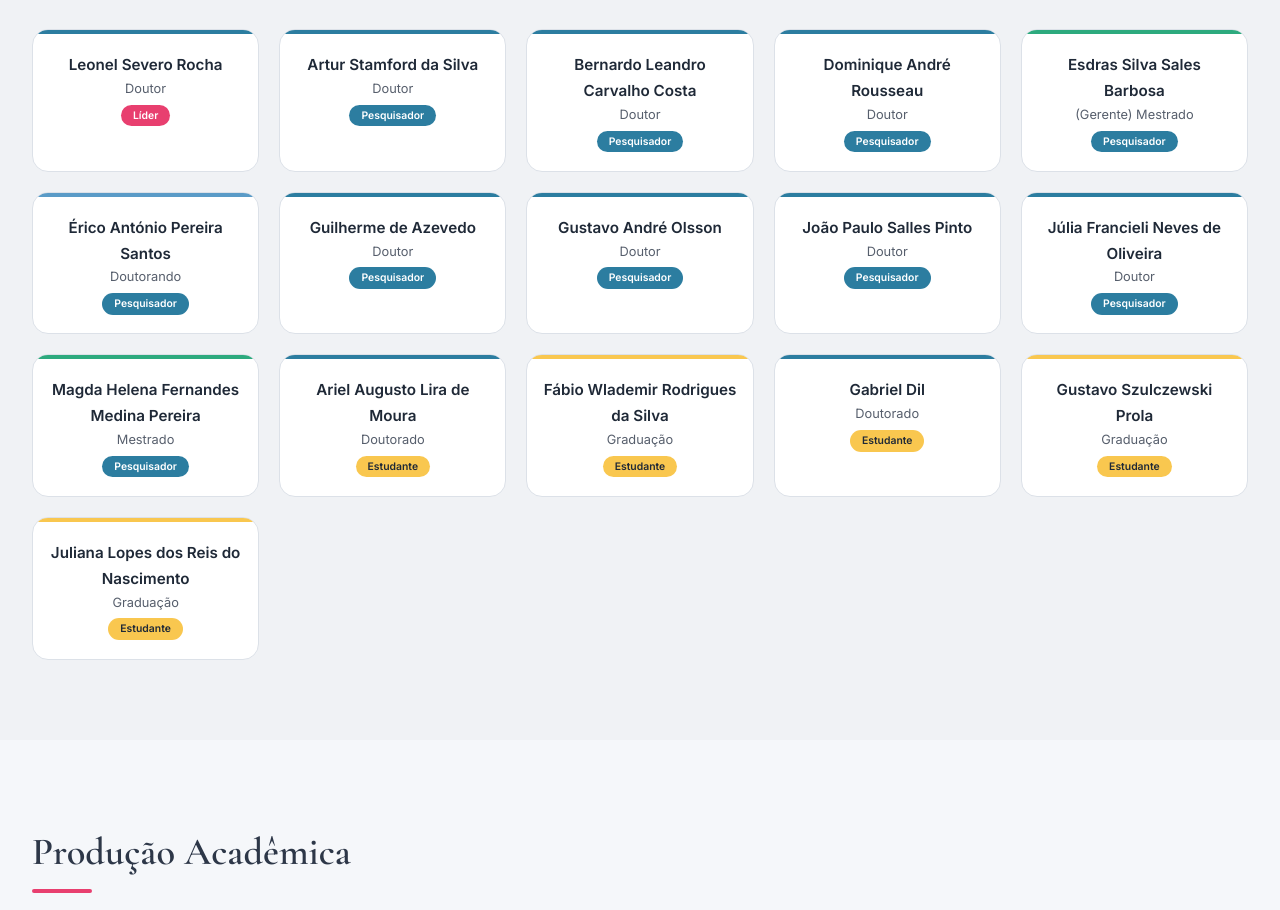
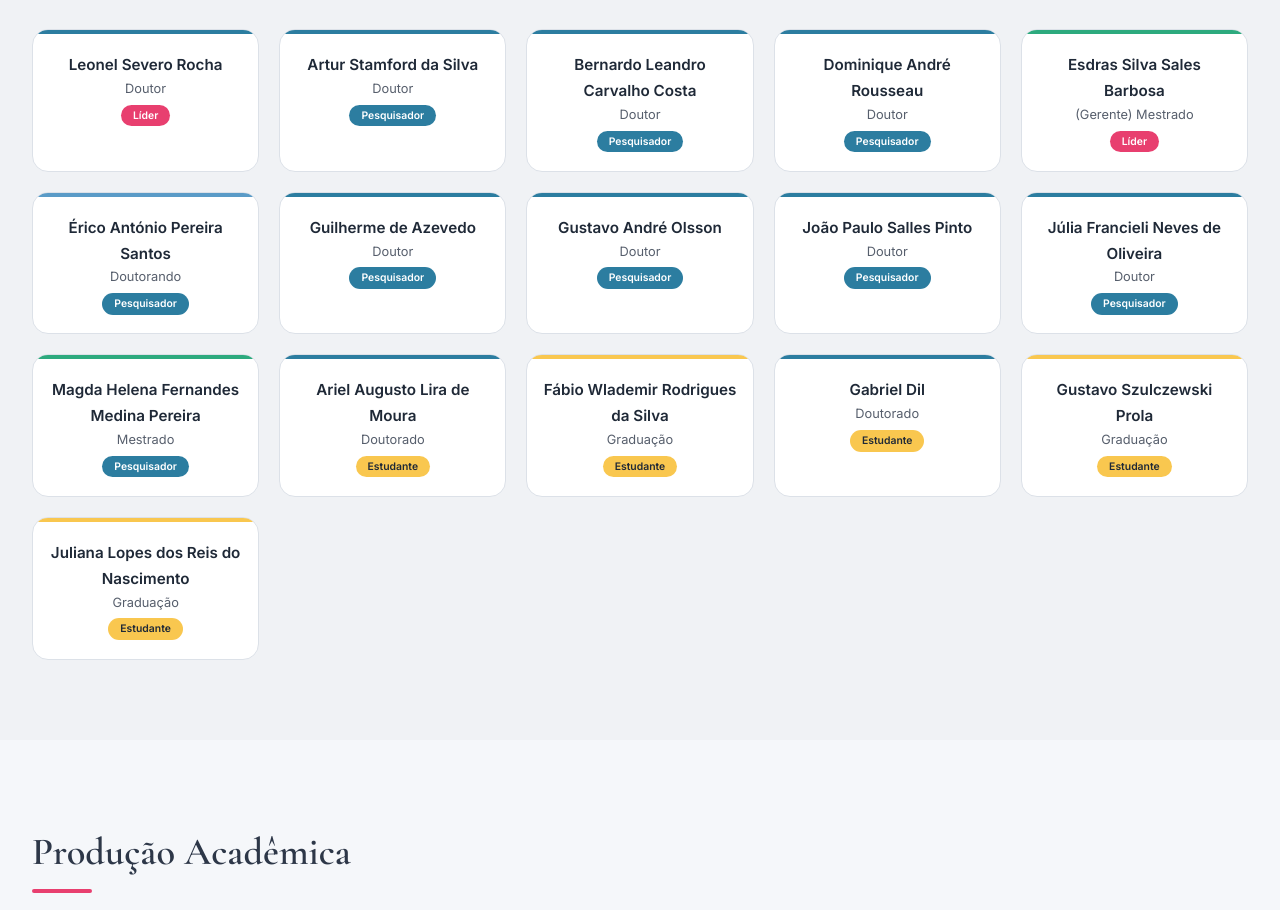
Before and after one commit to teoriadodireito/teoriadodireito.github.io, a plain HTML site: page index.html in a window 1280 px wide. Shown: the part 2221-3131 px from the top of the page. Drawn offline with nearby package versions, Linux system fonts and the light colour scheme.

Commit message:
Update index.html

```diff
--- a/index.html
+++ b/index.html
@@ -1962,7 +1962,7 @@
                 { nome: 'Artur Stamford da Silva', titulacao: 'Doutor', tipo: 'Pesquisador' },
                 { nome: 'Bernardo Leandro Carvalho Costa', titulacao: 'Doutor', tipo: 'Pesquisador' },
                 { nome: 'Dominique André Rousseau', titulacao: 'Doutor', tipo: 'Pesquisador' },
-                { nome: 'Esdras Silva Sales Barbosa', titulacao: '(Gerente) Mestrado', tipo: 'Pesquisador' },
+                { nome: 'Esdras Silva Sales Barbosa', titulacao: '(Gerente) Mestrado', tipo: 'Líder' },
                 { nome: 'Érico António Pereira Santos', titulacao: 'Doutorando', tipo: 'Pesquisador' },
                 { nome: 'Guilherme de Azevedo', titulacao: 'Doutor', tipo: 'Pesquisador' },
                 { nome: 'Gustavo André Olsson', titulacao: 'Doutor', tipo: 'Pesquisador' },
```
